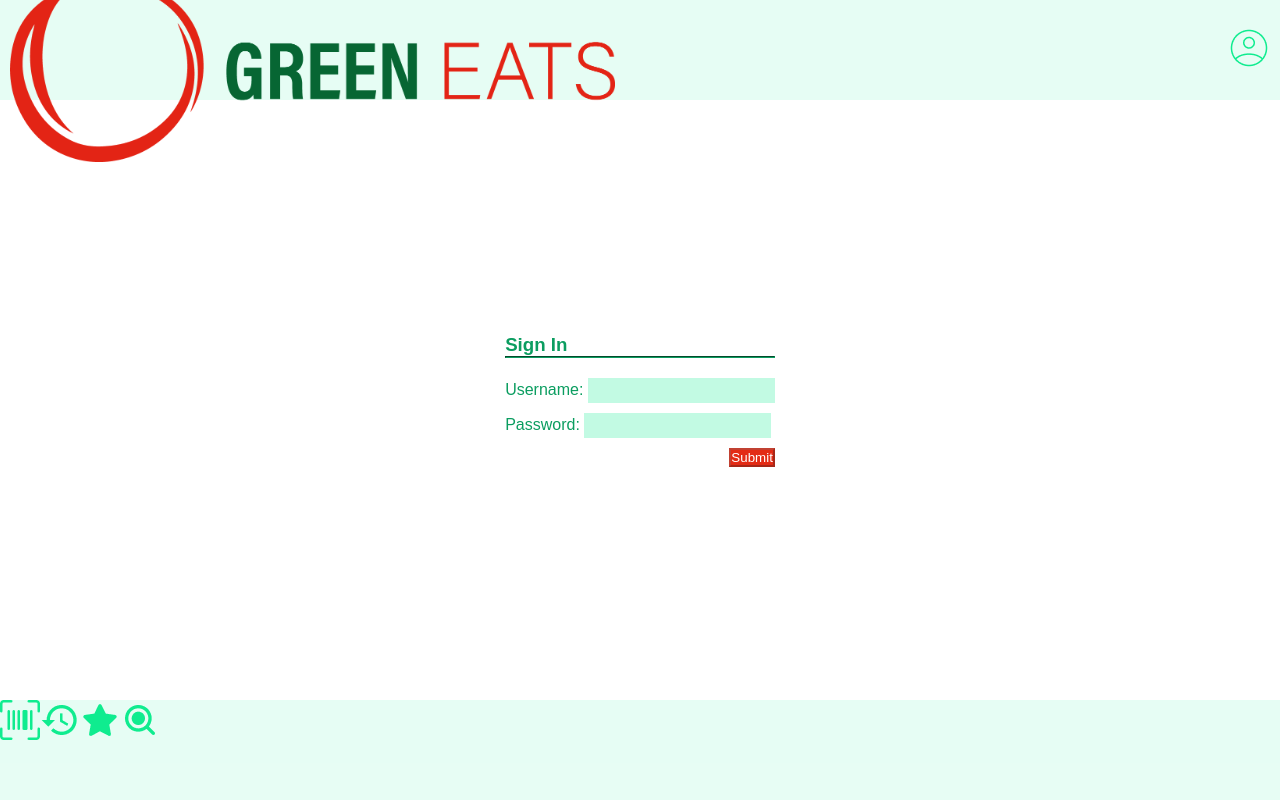
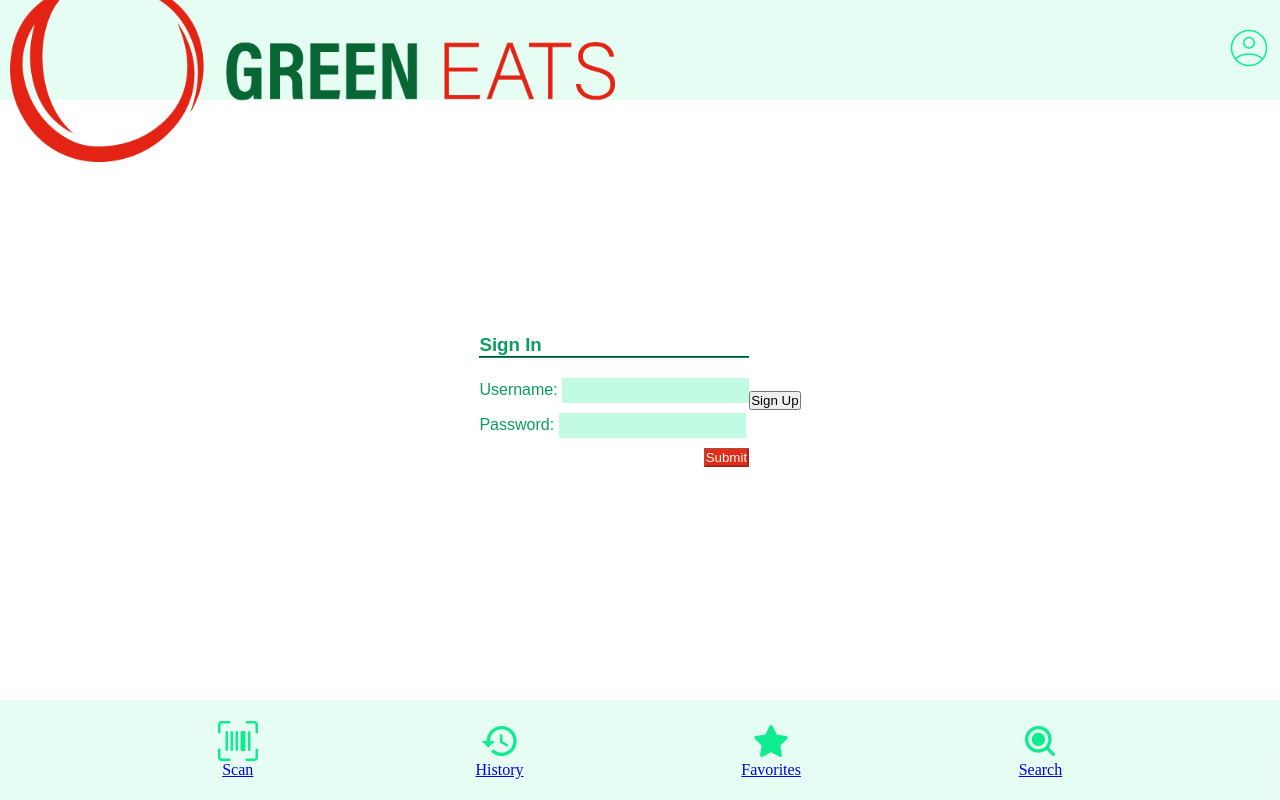
Before and after one commit to oceanemiyako/GreenEats, a Vue app in the folder client/: page /connection in a window 1280 px wide. Built offline with nearby package versions, Linux system fonts and the light colour scheme.

Commit message:
add signUp view

```diff
--- a/client/src/App.vue
+++ b/client/src/App.vue
@@ -14,11 +14,31 @@ import { RouterLink, RouterView } from "vue-router";
   </main>
   <footer>
     <nav>
-      <router-link to="/scan"><img src="@/img/scan.png"></router-link>
-      <router-link to="/history"><img src="@/img/history.png"></router-link>
-      <router-link to="/favorites"><img src="@/img/favorite.png"></router-link>
-      <router-link to="/search"><img src="@/img/search.png"></router-link>
-  </nav>
+      <router-link to="/scan"
+        ><div class="img-p">
+          <img src="@/img/scan.png" />
+          <p>Scan</p>
+        </div></router-link
+      >
+      <router-link to="/history"
+        ><div class="img-p">
+          <img src="@/img/history.png" />
+          <p>History</p>
+        </div></router-link
+      >
+      <router-link to="/favorites"
+        ><div class="img-p">
+          <img src="@/img/favorite.png" />
+          <p>Favorites</p>
+        </div></router-link
+      >
+      <router-link to="/search"
+        ><div class="img-p">
+          <img src="@/img/search.png" />
+          <p>Search</p>
+        </div></router-link
+      >
+    </nav>
   </footer>
 </template>
 
@@ -50,5 +70,24 @@ footer {
   height: 100px;
   width: 100%;
   background-color: var(--bg-footer-header);
+
+  > nav {
+    height: 100%;
+    width: 100%;
+    display: flex;
+    flex-flow: row nowrap;
+    justify-content: space-evenly;
+    align-items: center;
+  }
+}
+
+div.img-p {
+  display: flex;
+  flex-flow: column nowrap;
+  align-items: center;
+
+  > p {
+    text-decoration: none;
+  }
 }
 </style>
--- a/client/src/router/router.ts
+++ b/client/src/router/router.ts
@@ -5,6 +5,7 @@ import Scan from "@/views/Scan.vue";
 import Favorites from "@/views/Favorites.vue";
 import Search from "@/views/Search.vue";
 import History from "@/views/History.vue";
+import SignUp from "@/views/SignUp.vue";
 
 const router = createRouter({
   history: createWebHistory(import.meta.env.BASE_URL),
@@ -39,6 +40,11 @@ const router = createRouter({
       name: "history",
       component: History
     },
+    {
+      path:"/sign-up",
+      name: "sign-up",
+      component: SignUp
+    },
   ],
 });
 
--- a/client/src/views/Connection.vue
+++ b/client/src/views/Connection.vue
@@ -60,7 +60,9 @@ const submitDisabled = computed(
 
         <button :disabled="submitDisabled" class="submit-button">Submit</button>
     </form>
+    <router-link to="/sign-up"><button>Sign Up</button></router-link>
 </div>
+
 </template>
 
 
--- /dev/null
+++ b/client/src/views/SignUp.vue
@@ -0,0 +1,12 @@
+<script setup>
+</script>
+
+<template>
+<h1>Sign Up</h1>
+
+
+</template>
+
+<style scoped>
+
+</style>
```
